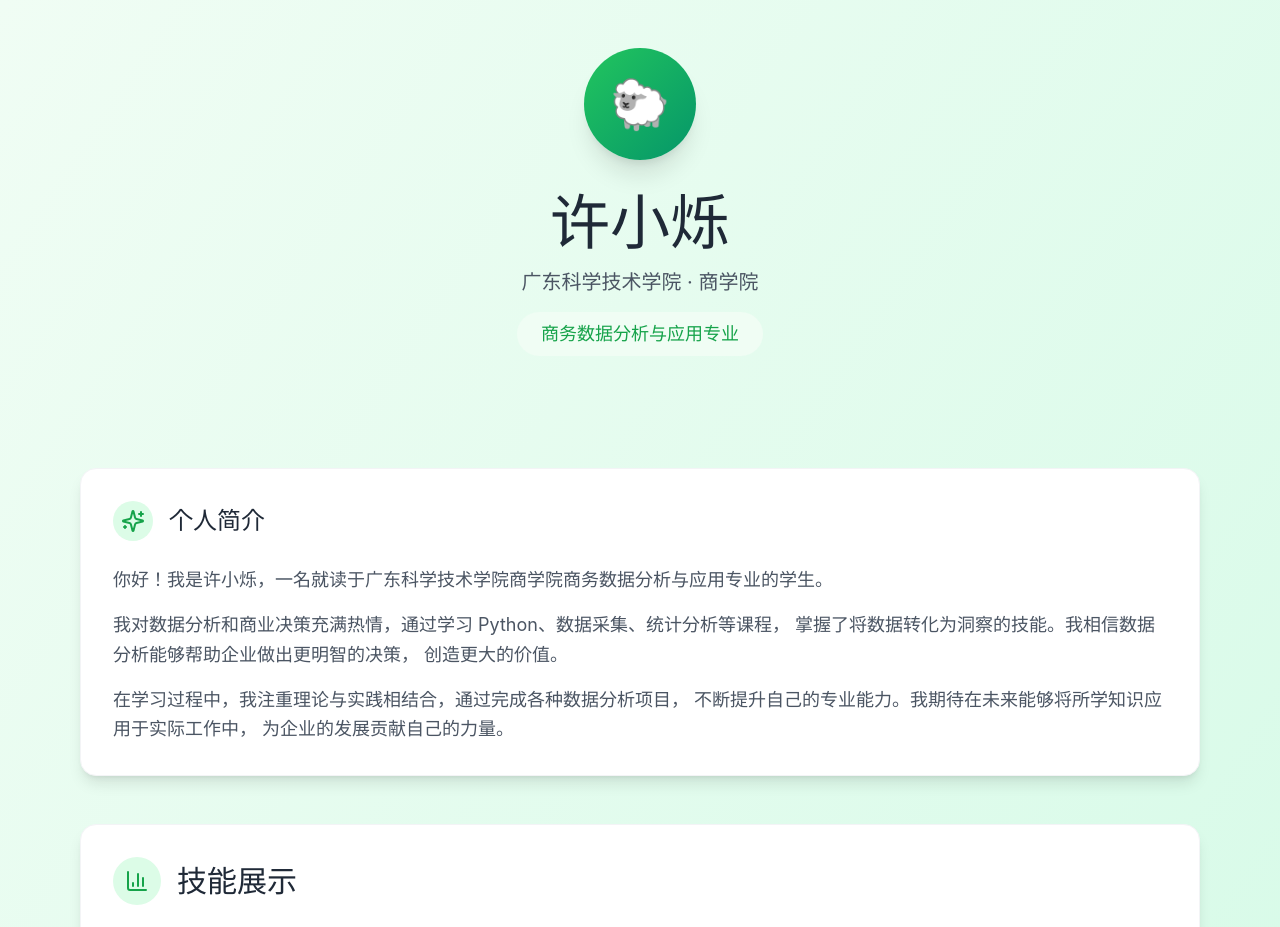
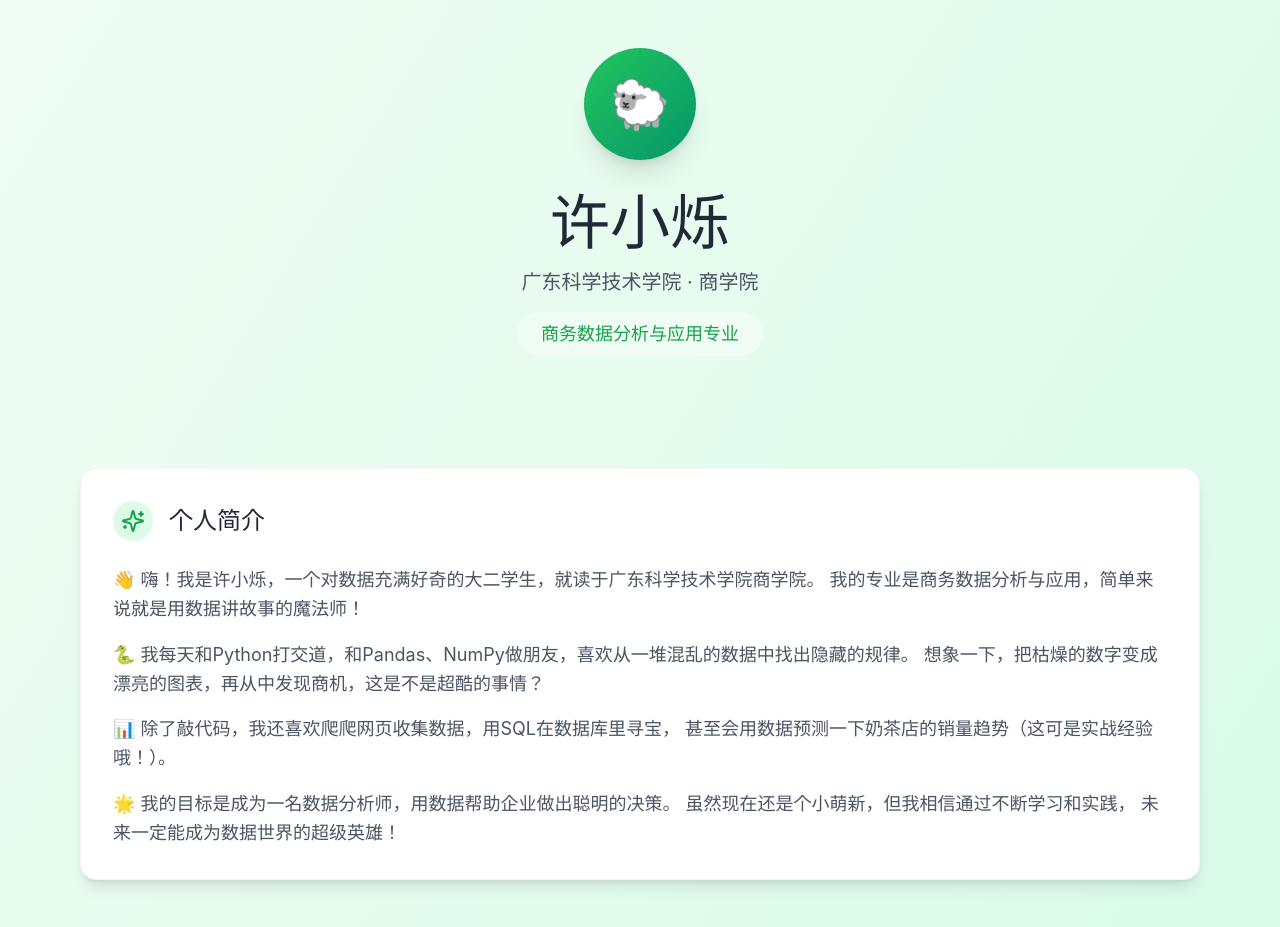
Before and after one commit to mie-cloud/mie-, a React (Vite) app: page / in a window 1280 px wide. Shown: the top 927 px of the page. Built offline with nearby package versions, Linux system fonts and the light colour scheme.

Commit message:
更新个人简介内容，使其更有趣

```diff
--- a/src/pages/Home.tsx
+++ b/src/pages/Home.tsx
@@ -38,17 +38,21 @@ export default function Home() {
 
           <div className="space-y-4 text-gray-600 text-lg leading-relaxed">
             <p>
-              你好！我是许小烁，一名就读于广东科学技术学院商学院商务数据分析与应用专业的学生。
+              👋 嗨！我是许小烁，一个对数据充满好奇的大二学生，就读于广东科学技术学院商学院。
+              我的专业是商务数据分析与应用，简单来说就是用数据讲故事的魔法师！
             </p>
             <p>
-              我对数据分析和商业决策充满热情，通过学习 Python、数据采集、统计分析等课程，
-              掌握了将数据转化为洞察的技能。我相信数据分析能够帮助企业做出更明智的决策，
-              创造更大的价值。
+              🐍 我每天和Python打交道，和Pandas、NumPy做朋友，喜欢从一堆混乱的数据中找出隐藏的规律。
+              想象一下，把枯燥的数字变成漂亮的图表，再从中发现商机，这是不是超酷的事情？
             </p>
             <p>
-              在学习过程中，我注重理论与实践相结合，通过完成各种数据分析项目，
-              不断提升自己的专业能力。我期待在未来能够将所学知识应用于实际工作中，
-              为企业的发展贡献自己的力量。
+              📊 除了敲代码，我还喜欢爬爬网页收集数据，用SQL在数据库里寻宝，
+              甚至会用数据预测一下奶茶店的销量趋势（这可是实战经验哦！）。
+            </p>
+            <p>
+              🌟 我的目标是成为一名数据分析师，用数据帮助企业做出聪明的决策。
+              虽然现在还是个小萌新，但我相信通过不断学习和实践，
+              未来一定能成为数据世界的超级英雄！
             </p>
           </div>
         </div>
```
